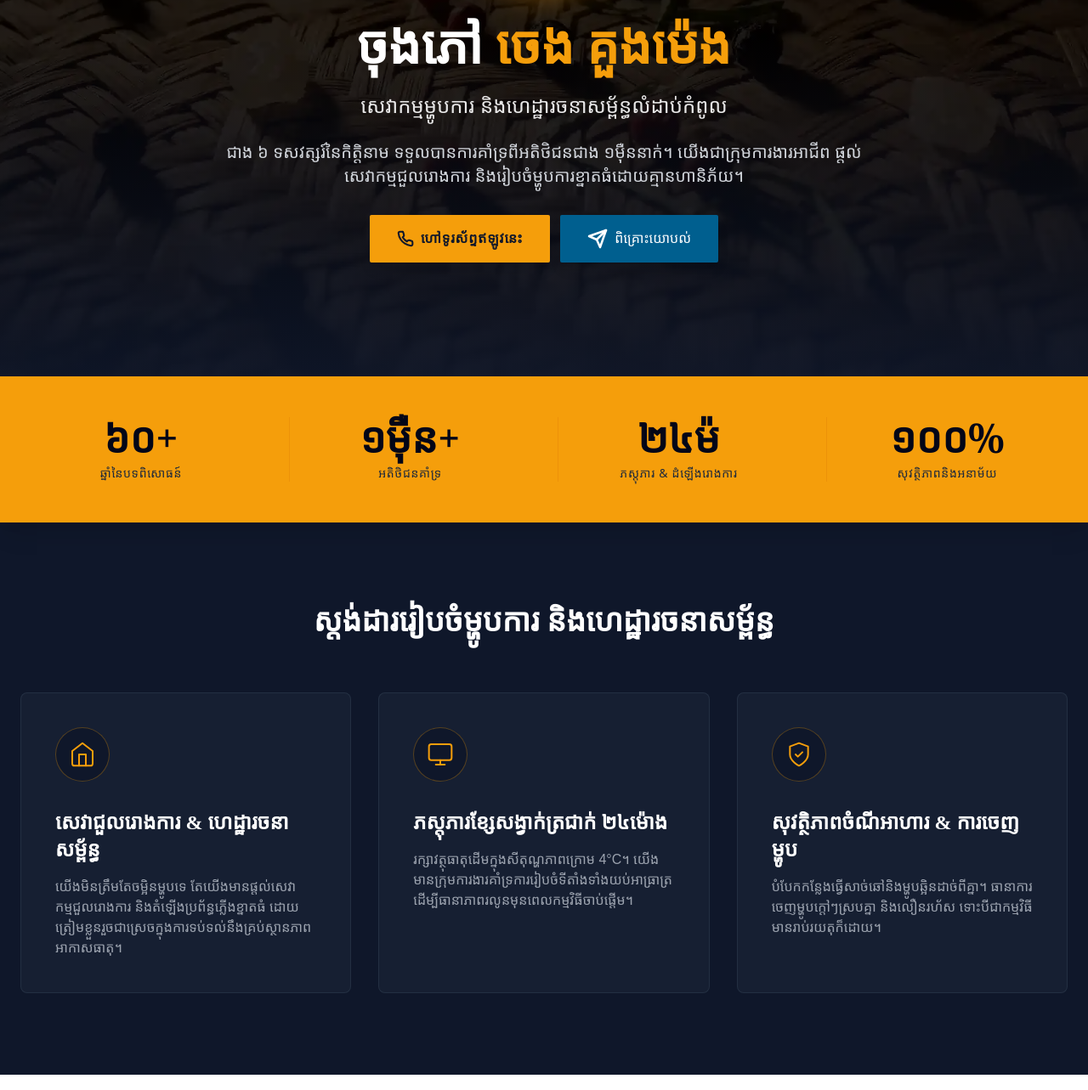
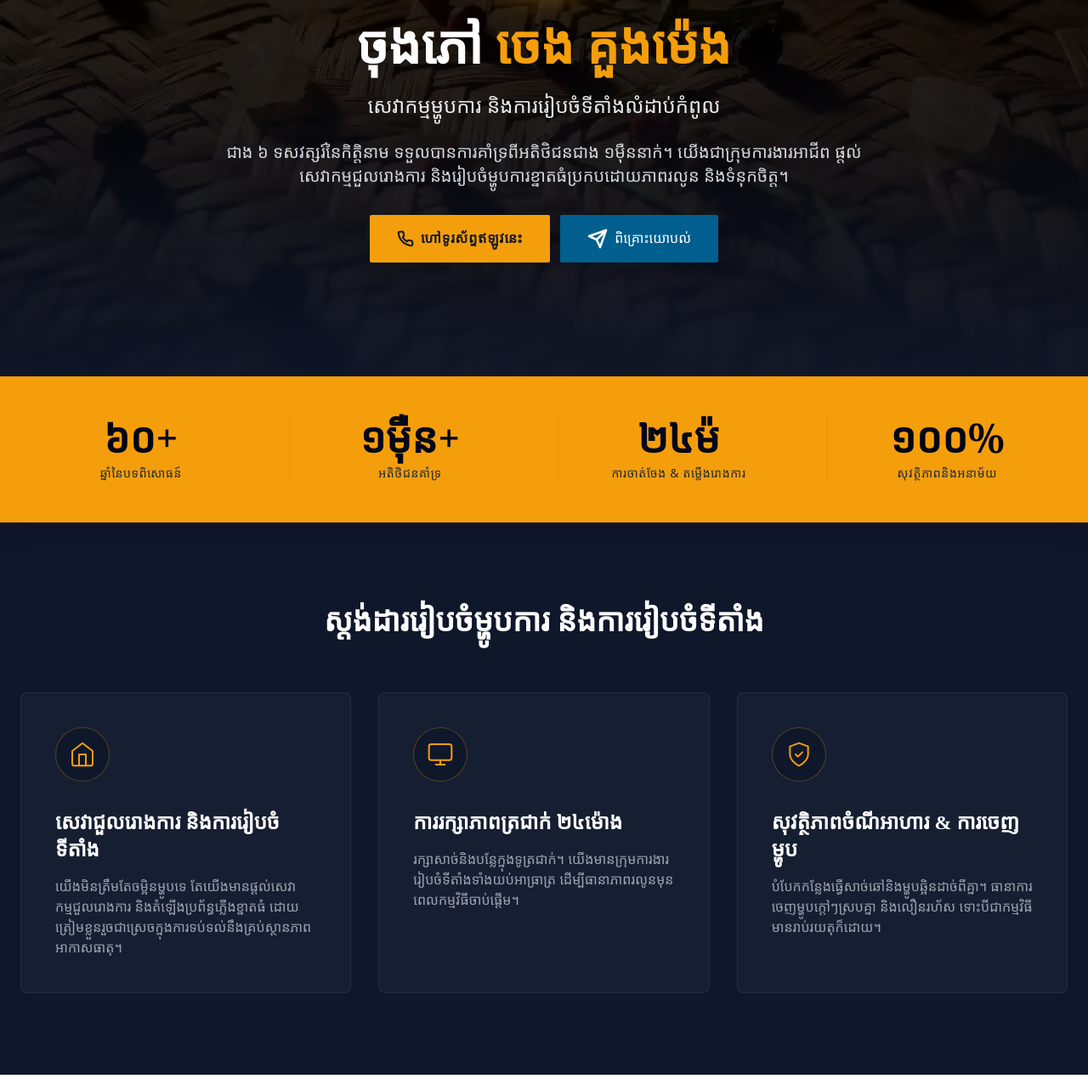
Before and after one commit to chengkoungmeng-hue/CKM, an Astro site: page / in a window 1280 px wide. Shown: the part 437-1720 px from the top of the page at 85% size. Built offline with nearby package versions, Linux system fonts and the light colour scheme; Astro itself is replaced by a stand-in of ours; a web font is replaced by a local one.

Commit message:
Update index.astro

```diff
--- a/src/pages/index.astro
+++ b/src/pages/index.astro
@@ -38,15 +38,15 @@ const menuItems = [
 ];
 
 const blogPosts = [
-  { title: "ការវាយតម្លៃទីតាំង និងរៀបចំផ្លូវចេញម្ហូប", subTitle: "ការវាយតម្លៃបន្ទុកអគ្គិសនី និងការរៀបចំរោងការជាមុន", link: "/km/blog/01-venue-logistics/", image: "/images/home/blog-wedding-service-guide.webp" },
+  { title: "ការវាយតម្លៃទីតាំង និងរៀបចំផ្លូវចេញម្ហូប", subTitle: "ការពិនិត្យកម្លាំងភ្លើង និងការរៀបចំរោងការជាមុន", link: "/km/blog/01-venue-logistics/", image: "/images/home/blog-wedding-service-guide.webp" },
   { title: "ការគ្រប់គ្រងការចេញម្ហូបរយតុ", subTitle: "ការរក្សាកម្តៅម្ហូប និងទប់ទល់នឹងអាកាសធាតុខាងក្រៅ", link: "/km/blog/02-event-party-planning/", image: "/images/home/blog-event-party-planning.webp" },
-  { title: "ស្តង់ដារគុណភាព និងការរក្សាសាច់ស្រស់", subTitle: "សង្វាក់ត្រជាក់ ២៤ ម៉ោង និងការកំណត់គ្រឿងទេសរយតុ", link: "/km/blog/03-chef-professional-standard/", image: "/images/home/blog-chef-professional-standard.webp" },
-  { title: "ខ្សែការពារអនាម័យ និងសុវត្ថិភាពម្ហូបការ", subTitle: "ការបែងចែកសាច់ឆៅនិងឆ្អិនដាច់ពីគ្នា រួមទាំងប្រព័ន្ធទឹកស្អាត", link: "/km/blog/04-food-safety-quality/", image: "/images/home/blog-food-safety-quality.webp" },
+  { title: "ស្តង់ដារគុណភាព និងការរក្សាសាច់ស្រស់", subTitle: "ការរក្សាភាពត្រជាក់ ២៤ម៉ោង និងការកំណត់ស្តង់ដារគ្រឿងទេស", link: "/km/blog/03-chef-professional-standard/", image: "/images/home/blog-chef-professional-standard.webp" },
+  { title: "ការធានាអនាម័យ និងសុវត្ថិភាពម្ហូបការ", subTitle: "ការបែងចែកសាច់ឆៅនិងឆ្អិនដាច់ពីគ្នា រួមទាំងប្រព័ន្ធទឹកស្អាត", link: "/km/blog/04-food-safety-quality/", image: "/images/home/blog-food-safety-quality.webp" },
   { title: "ការរៀបចំម៉ឺនុយម្ហូបការខ្មែរ-ចិន", subTitle: "បច្ចេកទេសបុកគ្រឿងដោយដៃ និងការរៀបចំរសជាតិមិនឱ្យទ្រាន់", link: "/km/blog/05-khmer-wedding-menu/", image: "/images/home/blog-khmer-wedding-menu.webp" },
   { title: "ការគ្រប់គ្រងហានិភ័យពេលកម្មវិធីផ្ទាល់", subTitle: "ការត្រៀមម៉ាស៊ីនភ្លើងបម្រុង និងការទប់ទល់នឹងកំណើនភ្ញៀវភ្លាមៗ", link: "/km/blog/06-service-process-sop/", image: "/images/home/blog-service-process-sop.webp" }
 ];
 ---
-<Layout title="ចុងភៅ ចេង គួងម៉េង - CKM Premium Catering & Event Infrastructure" description="សេវាកម្មម្ហូបការ ជួលរោងការ និងហេដ្ឋារចនាសម្ព័ន្ធកម្មវិធីខ្នាតធំនៅភ្នំពេញ។ ទទួលបានការគាំទ្រពីអតិថិជនជាង ១ម៉ឺននាក់ ជាមួយនឹងប្រតិបត្តិការភស្តុភារ ២៤ម៉ោង។" lang="km-KH">
+<Layout title="ចុងភៅ ចេង គួងម៉េង - CKM Premium Catering & Event Planning" description="សេវាកម្មម្ហូបការ ជួលរោងការ និងការរៀបចំទីតាំងកម្មវិធីខ្នាតធំនៅភ្នំពេញ។ ទទួលបានការគាំទ្រពីអតិថិជនជាង ១ម៉ឺននាក់ ជាមួយនឹងការរៀបចំចាត់ចែងពេញ ២៤ម៉ោង។" lang="km-KH">
   <Fragment slot="head">
     <link rel="preload" as="image" href={heroImageRelative} fetchpriority="high" />
 
@@ -57,7 +57,7 @@ const blogPosts = [
       "@type": "FoodEstablishment",
       "name": "CKM Premium Catering (ចុងភៅ ចេង គួងម៉េង)",
       "image": "https://www.ckmkh.com/images/home/brand-ckm-logo-gold.webp",
-      "description": "សេវាកម្មម្ហូបការលំដាប់កំពូល ជួលរោងការ និងហេដ្ឋារចនាសម្ព័ន្ធកម្មវិធីខ្នាតធំនៅភ្នំពេញ។",
+      "description": "សេវាកម្មម្ហូបការលំដាប់កំពូល ជួលរោងការ និងការរៀបចំទីតាំងកម្មវិធីខ្នាតធំនៅភ្នំពេញ។",
       "address": {
         "@type": "PostalAddress",
         "streetAddress": "ផ្ទះលេខ 33 ផ្លូវ 257 សង្កាត់ទឹកល្អក់ទី២ ខណ្ឌទួលគោក",
@@ -91,8 +91,8 @@ const blogPosts = [
         <div class="relative z-10 text-center px-4 max-w-4xl mx-auto pt-10">
             <Image src={logo} alt="CKM Logo" width={176} height={176} widths={[128, 176, 256]} sizes="(max-width: 768px) 128px, 176px" class="w-32 h-32 md:w-44 md:h-44 rounded-full border-4 border-amber-500 mx-auto mb-8 shadow-[0_0_40px_rgba(245,158,11,0.5)]" />
             <h1 class="text-4xl md:text-6xl font-km-serif font-bold text-white mb-6 leading-tight">ចុងភៅ <span class="text-amber-500">ចេង គួងម៉េង</span></h1>
-            <h2 class="text-xl md:text-2xl font-km-sans font-medium text-white/90 mb-6 uppercase">សេវាកម្មម្ហូបការ និងហេដ្ឋារចនាសម្ព័ន្ធលំដាប់កំពូល</h2>
-            <p class="text-lg md:text-xl text-gray-300 mb-8 max-w-3xl mx-auto font-km-sans font-light leading-relaxed hidden sm:block">ជាង ៦ ទសវត្សរ៍នៃកិត្តិនាម ទទួលបានការគាំទ្រពីអតិថិជនជាង ១ម៉ឺននាក់។ យើងជាក្រុមការងារអាជីព ផ្តល់សេវាកម្មជួលរោងការ និងរៀបចំម្ហូបការខ្នាតធំដោយគ្មានហានិភ័យ។</p>
+            <h2 class="text-xl md:text-2xl font-km-sans font-medium text-white/90 mb-6 uppercase">សេវាកម្មម្ហូបការ និងការរៀបចំទីតាំងលំដាប់កំពូល</h2>
+            <p class="text-lg md:text-xl text-gray-300 mb-8 max-w-3xl mx-auto font-km-sans font-light leading-relaxed hidden sm:block">ជាង ៦ ទសវត្សរ៍នៃកិត្តិនាម ទទួលបានការគាំទ្រពីអតិថិជនជាង ១ម៉ឺននាក់។ យើងជាក្រុមការងារអាជីព ផ្តល់សេវាកម្មជួលរោងការ និងរៀបចំម្ហូបការខ្នាតធំប្រកបដោយភាពរលូន និងទំនុកចិត្ត។</p>
 
             <div class="flex flex-row gap-3 justify-center animate-fade-in-up w-full max-w-sm mx-auto sm:max-w-none" style="animation-delay: 0.1s;">
                 <a href={`tel:+855${mainPhone.replace(/\s/g, '').substring(1)}`} class="flex-1 sm:flex-none bg-amber-500 hover:bg-amber-600 text-slate-900 px-2 sm:px-8 py-3 sm:py-4 min-h-[48px] rounded-sm font-km-sans font-bold text-sm sm:text-base uppercase tracking-wider transition-colors flex items-center justify-center gap-2 shadow-lg">
@@ -120,7 +120,7 @@ const blogPosts = [
             </div>
             <div class="flex flex-col items-center justify-center">
               <span class="text-3xl md:text-5xl font-serif font-bold text-slate-950 mb-1 md:mb-2">២៤ម៉</span>
-              <span class="text-slate-800 text-xs md:text-sm font-sans font-medium uppercase tracking-wider">ភស្តុភារ & ដំឡើងរោងការ</span>
+              <span class="text-slate-800 text-xs md:text-sm font-sans font-medium uppercase tracking-wider">ការចាត់ចែង & តម្លើងរោងការ</span>
             </div>
             <div class="flex flex-col items-center justify-center">
               <span class="text-3xl md:text-5xl font-serif font-bold text-slate-950 mb-1 md:mb-2">១០០%</span>
@@ -132,21 +132,21 @@ const blogPosts = [
 
       <section id="service" class="py-16 md:py-24 bg-slate-900 relative overflow-hidden">
          <div class="max-w-7xl mx-auto px-6 relative z-10">
-            <div class="text-center mb-12 md:mb-16"><h2 class="text-3xl md:text-4xl font-km-serif font-bold text-white">ស្តង់ដាររៀបចំម្ហូបការ និងហេដ្ឋារចនាសម្ព័ន្ធ</h2></div>
+            <div class="text-center mb-12 md:mb-16"><h2 class="text-3xl md:text-4xl font-km-serif font-bold text-white">ស្តង់ដាររៀបចំម្ហូបការ និងការរៀបចំទីតាំង</h2></div>
             <div class="grid grid-cols-1 md:grid-cols-3 gap-6 md:gap-8">
                  <div class="bg-slate-800/50 p-8 md:p-10 rounded-lg border border-slate-700/50 hover:border-amber-500/30 transition-colors duration-500">
                     <div class="w-12 h-12 md:w-16 md:h-16 bg-slate-900 rounded-full flex items-center justify-center border border-amber-500/30 mb-6 md:mb-8">
                         <svg xmlns="http://www.w3.org/2000/svg" class="w-6 h-6 md:w-8 md:h-8 text-amber-500" viewBox="0 0 24 24" fill="none" stroke="currentColor" stroke-width="1.5" stroke-linecap="round" stroke-linejoin="round"><path d="m3 9 9-7 9 7v11a2 2 0 0 1-2 2H5a2 2 0 0 1-2-2z"/><polyline points="9 22 9 12 15 12 15 22"/></svg>
                     </div>
-                    <h3 class="text-xl md:text-2xl font-km-serif font-bold text-white mb-3 md:mb-4">សេវាជួលរោងការ & ហេដ្ឋារចនាសម្ព័ន្ធ</h3>
+                    <h3 class="text-xl md:text-2xl font-km-serif font-bold text-white mb-3 md:mb-4">សេវាជួលរោងការ និងការរៀបចំទីតាំង</h3>
                     <p class="text-gray-400 text-sm md:text-base font-km-sans font-light leading-relaxed">យើងមិនត្រឹមតែចម្អិនម្ហូបទេ តែយើងមានផ្តល់សេវាកម្មជួលរោងការ និងតំឡើងប្រព័ន្ធភ្លើងខ្នាតធំ ដោយត្រៀមខ្លួនរួចជាស្រេចក្នុងការទប់ទល់នឹងគ្រប់ស្ថានភាពអាកាសធាតុ។</p>
                  </div>
                  <div class="bg-slate-800/50 p-8 md:p-10 rounded-lg border border-slate-700/50 hover:border-amber-500/30 transition-colors duration-500">
                     <div class="w-12 h-12 md:w-16 md:h-16 bg-slate-900 rounded-full flex items-center justify-center border border-amber-500/30 mb-6 md:mb-8">
                         <svg xmlns="http://www.w3.org/2000/svg" class="w-6 h-6 md:w-8 md:h-8 text-amber-500" viewBox="0 0 24 24" fill="none" stroke="currentColor" stroke-width="1.5" stroke-linecap="round" stroke-linejoin="round"><rect x="2" y="3" width="20" height="14" rx="2" ry="2"/><line x1="8" y1="21" x2="16" y2="21"/><line x1="12" y1="17" x2="12" y2="21"/></svg>
                     </div>
-                    <h3 class="text-xl md:text-2xl font-km-serif font-bold text-white mb-3 md:mb-4">ភស្តុភារខ្សែសង្វាក់ត្រជាក់ ២៤ម៉ោង</h3>
-                    <p class="text-gray-400 text-sm md:text-base font-km-sans font-light leading-relaxed">រក្សាវត្ថុធាតុដើមក្នុងសីតុណ្ហភាពក្រោម 4°C។ យើងមានក្រុមការងារគាំទ្រការរៀបចំទីតាំងទាំងយប់អាធ្រាត្រ ដើម្បីធានាភាពរលូនមុនពេលកម្មវិធីចាប់ផ្តើម។</p>
+                    <h3 class="text-xl md:text-2xl font-km-serif font-bold text-white mb-3 md:mb-4">ការរក្សាភាពត្រជាក់ ២៤ម៉ោង</h3>
+                    <p class="text-gray-400 text-sm md:text-base font-km-sans font-light leading-relaxed">រក្សាសាច់និងបន្លែក្នុងទូត្រជាក់។ យើងមានក្រុមការងាររៀបចំទីតាំងទាំងយប់អាធ្រាត្រ ដើម្បីធានាភាពរលូនមុនពេលកម្មវិធីចាប់ផ្តើម។</p>
                  </div>
                  <div class="bg-slate-800/50 p-8 md:p-10 rounded-lg border border-slate-700/50 hover:border-amber-500/30 transition-colors duration-500">
                     <div class="w-12 h-12 md:w-16 md:h-16 bg-slate-900 rounded-full flex items-center justify-center border border-amber-500/30 mb-6 md:mb-8">
@@ -212,7 +212,7 @@ const blogPosts = [
                   <div class="lg:col-span-5 text-left text-center lg:text-left">
                       <div class="inline-flex items-center gap-4 mb-6 md:mb-8">
                           <span class="w-8 md:w-12 h-[1px] bg-amber-500"></span>
-                          <span class="text-amber-500 text-[10px] md:text-xs font-km-sans font-medium uppercase">ទំនាក់ទំនងផ្នែកភស្តុភារ</span>
+                          <span class="text-amber-500 text-[10px] md:text-xs font-km-sans font-medium uppercase">ទំនាក់ទំនងផ្នែករៀបចំកម្មវិធី</span>
                           <span class="w-8 h-[1px] bg-amber-500 lg:hidden"></span>
                       </div>
                       <h2 class="text-3xl md:text-4xl lg:text-5xl font-km-serif font-bold text-white mb-6 md:mb-8 leading-tight">ទំនាក់ទំនងរៀបចំម្ហូបការ & រោងការ</h2>
```
